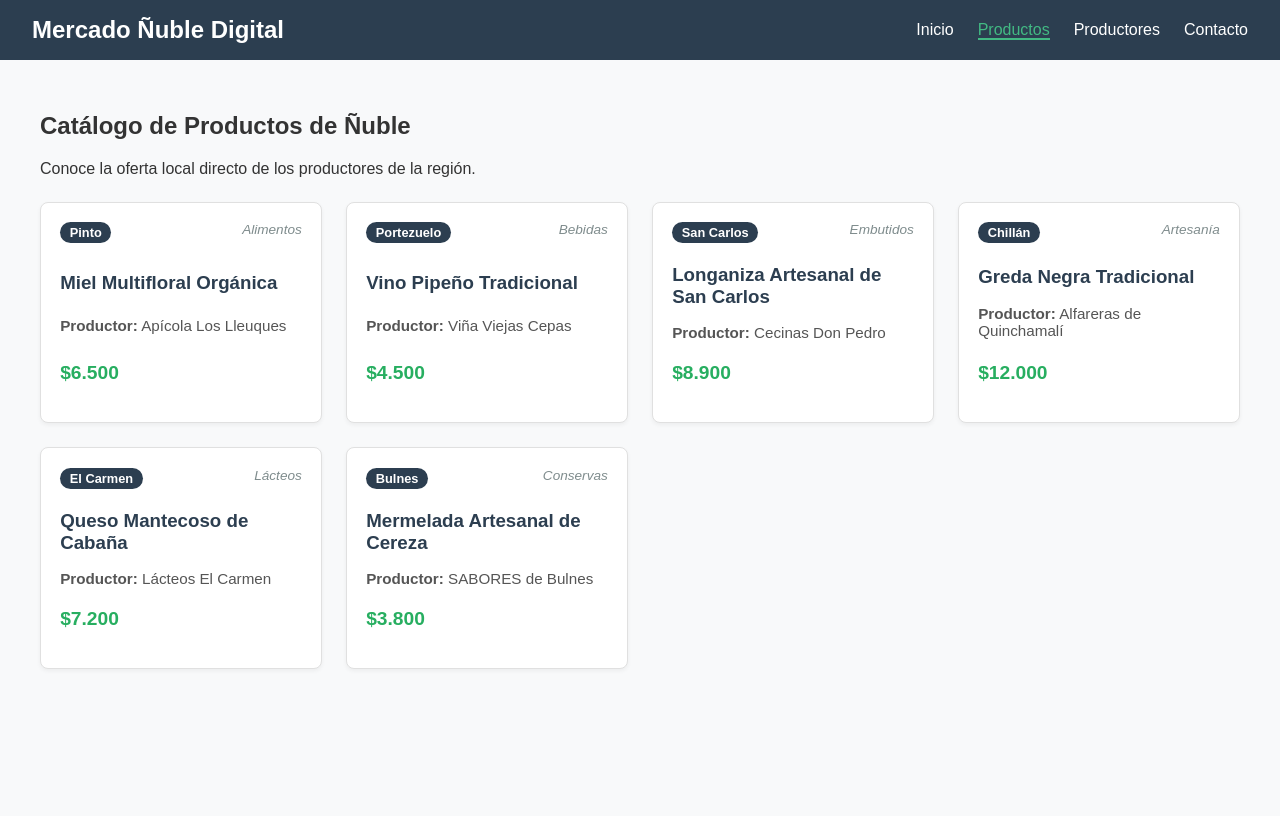
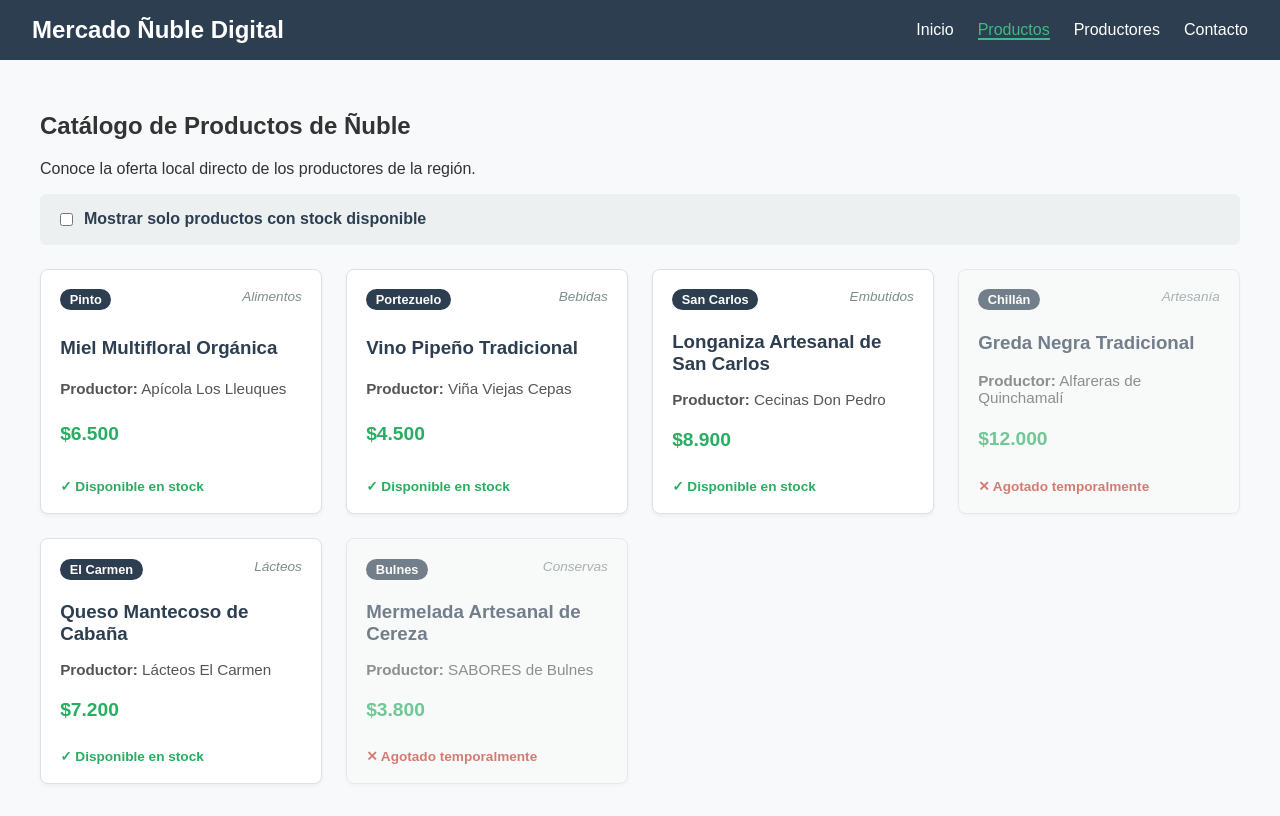
Before and after one commit to Rafitaps57/Ev1.INGWEB, a Vue app: page /productos in a window 1280 px wide. Built offline with nearby package versions, Linux system fonts and the light colour scheme.

Commit message:
Parte C - Listas y condicionales

```diff
--- a/src/components/productoCarta.vue
+++ b/src/components/productoCarta.vue
@@ -8,14 +8,23 @@ defineProps({
 </script>
 
 <template>
-  <div class="product-card">
+  <div class="product-card" :class="{ 'sin-stock': !producto.disponible }">
     <div class="card-header">
       <span class="comuna-badge">{{ producto.comuna }}</span>
       <span class="categoria-tag">{{ producto.categoria }}</span>
     </div>
+
     <h3>{{ producto.nombre }}</h3>
     <p class="productor"><strong>Productor:</strong> {{ producto.productor }}</p>
     <p class="precio">${{ producto.precio.toLocaleString('es-CL') }}</p>
+
+    <!-- PARTE C: Directiva condicional v-if / v-else -->
+    <div v-if="producto.disponible" class="estado disponible">
+      ✓ Disponible en stock
+    </div>
+    <div v-else class="estado agotado">
+      ✕ Agotado temporalmente
+    </div>
   </div>
 </template>
 
@@ -29,6 +38,11 @@ defineProps({
   display: flex;
   flex-direction: column;
   justify-content: space-between;
+}
+
+.product-card.sin-stock {
+  opacity: 0.65;
+  background-color: #f9f9f9;
 }
 
 .card-header {
@@ -69,4 +83,13 @@ h3 {
   color: #27ae60;
   margin-top: 0.8rem;
 }
+
+.estado {
+  font-weight: bold;
+  font-size: 0.85rem;
+  margin-top: 0.5rem;
+}
+
+.disponible { color: #27ae60; }
+.agotado { color: #c0392b; }
 </style>
--- a/src/views/productos.vue
+++ b/src/views/productos.vue
@@ -1,58 +1,27 @@
 <script setup>
-import { ref } from 'vue'
-import ProductCard from '../components/productoCarta.vue'
+import { ref, computed } from 'vue'
+import ProductCard from '../components/ProductoCarta.vue'
 
-// PARTE B: Estructura de datos con 6 productos y al menos 3 comunas de Ñuble
+// PARTE C: Agregamos la propiedad 'disponible'
 const listaProductos = ref([
-  {
-    id: 1,
-    nombre: 'Miel Multifloral Orgánica',
-    categoria: 'Alimentos',
-    productor: 'Apícola Los Lleuques',
-    comuna: 'Pinto',
-    precio: 6500
-  },
-  {
-    id: 2,
-    nombre: 'Vino Pipeño Tradicional',
-    categoria: 'Bebidas',
-    productor: 'Viña Viejas Cepas',
-    comuna: 'Portezuelo',
-    precio: 4500
-  },
-  {
-    id: 3,
-    nombre: 'Longaniza Artesanal de San Carlos',
-    categoria: 'Embutidos',
-    productor: 'Cecinas Don Pedro',
-    comuna: 'San Carlos',
-    precio: 8900
-  },
-  {
-    id: 4,
-    nombre: 'Greda Negra Tradicional',
-    categoria: 'Artesanía',
-    productor: 'Alfareras de Quinchamalí',
-    comuna: 'Chillán',
-    precio: 12000
-  },
-  {
-    id: 5,
-    nombre: 'Queso Mantecoso de Cabaña',
-    categoria: 'Lácteos',
-    productor: 'Lácteos El Carmen',
-    comuna: 'El Carmen',
-    precio: 7200
-  },
-  {
-    id: 6,
-    nombre: 'Mermelada Artesanal de Cereza',
-    categoria: 'Conservas',
-    productor: 'SABORES de Bulnes',
-    comuna: 'Bulnes',
-    precio: 3800
+  { id: 1, nombre: 'Miel Multifloral Orgánica', categoria: 'Alimentos', productor: 'Apícola Los Lleuques', comuna: 'Pinto', precio: 6500, disponible: true },
+  { id: 2, nombre: 'Vino Pipeño Tradicional', categoria: 'Bebidas', productor: 'Viña Viejas Cepas', comuna: 'Portezuelo', precio: 4500, disponible: true },
+  { id: 3, nombre: 'Longaniza Artesanal de San Carlos', categoria: 'Embutidos', productor: 'Cecinas Don Pedro', comuna: 'San Carlos', precio: 8900, disponible: true },
+  { id: 4, nombre: 'Greda Negra Tradicional', categoria: 'Artesanía', productor: 'Alfareras de Quinchamalí', comuna: 'Chillán', precio: 12000, disponible: false },
+  { id: 5, nombre: 'Queso Mantecoso de Cabaña', categoria: 'Lácteos', productor: 'Lácteos El Carmen', comuna: 'El Carmen', precio: 7200, disponible: true },
+  { id: 6, nombre: 'Mermelada Artesanal de Cereza', categoria: 'Conservas', productor: 'SABORES de Bulnes', comuna: 'Bulnes', precio: 3800, disponible: false }
+])
+
+// PARTE C: Reactividad para filtrado
+const soloDisponibles = ref(false)
+
+// Propiedad computada para filtrar la lista dinámicamente
+const productosFiltrados = computed(() => {
+  if (soloDisponibles.value) {
+    return listaProductos.value.filter(prod => prod.disponible)
   }
-])
+  return listaProductos.value
+})
 </script>
 
 <template>
@@ -60,13 +29,26 @@ const listaProductos = ref([
     <h2>Catálogo de Productos de Ñuble</h2>
     <p>Conoce la oferta local directo de los productores de la región.</p>
 
-    <!-- PARTE B: Contenedor donde se pasa la prop a cada tarjeta -->
-    <div class="grid-productos">
+    <!-- PARTE C: Control para alterar lo que ve el usuario -->
+    <div class="panel-filtros">
+      <label class="checkbox-label">
+        <input type="checkbox" v-model="soloDisponibles" />
+        Mostrar solo productos con stock disponible
+      </label>
+    </div>
+
+    <!-- PARTE C: Evaluación condicional v-if / v-else -->
+    <div v-if="productosFiltrados.length > 0" class="grid-productos">
       <ProductCard
-        v-for="prod in listaProductos"
+        v-for="prod in productosFiltrados"
         :key="prod.id"
         :producto="prod"
       />
+    </div>
+
+    <!-- Mensaje cuando la condición no permita mostrar información -->
+    <div v-else class="mensaje-vacio">
+      <p>⚠️ No hay productos disponibles con el criterio seleccionado en este momento.</p>
     </div>
   </main>
 </template>
@@ -78,10 +60,35 @@ const listaProductos = ref([
   margin: 0 auto;
 }
 
+.panel-filtros {
+  background-color: #ecf0f1;
+  padding: 1rem;
+  border-radius: 6px;
+  margin-bottom: 1.5rem;
+}
+
+.checkbox-label {
+  font-weight: bold;
+  color: #2c3e50;
+  cursor: pointer;
+  display: flex;
+  align-items: center;
+  gap: 0.5rem;
+}
+
 .grid-productos {
   display: grid;
   grid-template-columns: repeat(auto-fill, minmax(280px, 1fr));
   gap: 1.5rem;
-  margin-top: 1.5rem;
+}
+
+.mensaje-vacio {
+  text-align: center;
+  padding: 3rem;
+  background-color: #fff3cd;
+  color: #856404;
+  border: 1px solid #ffeeba;
+  border-radius: 8px;
+  font-size: 1.1rem;
 }
 </style>
```
